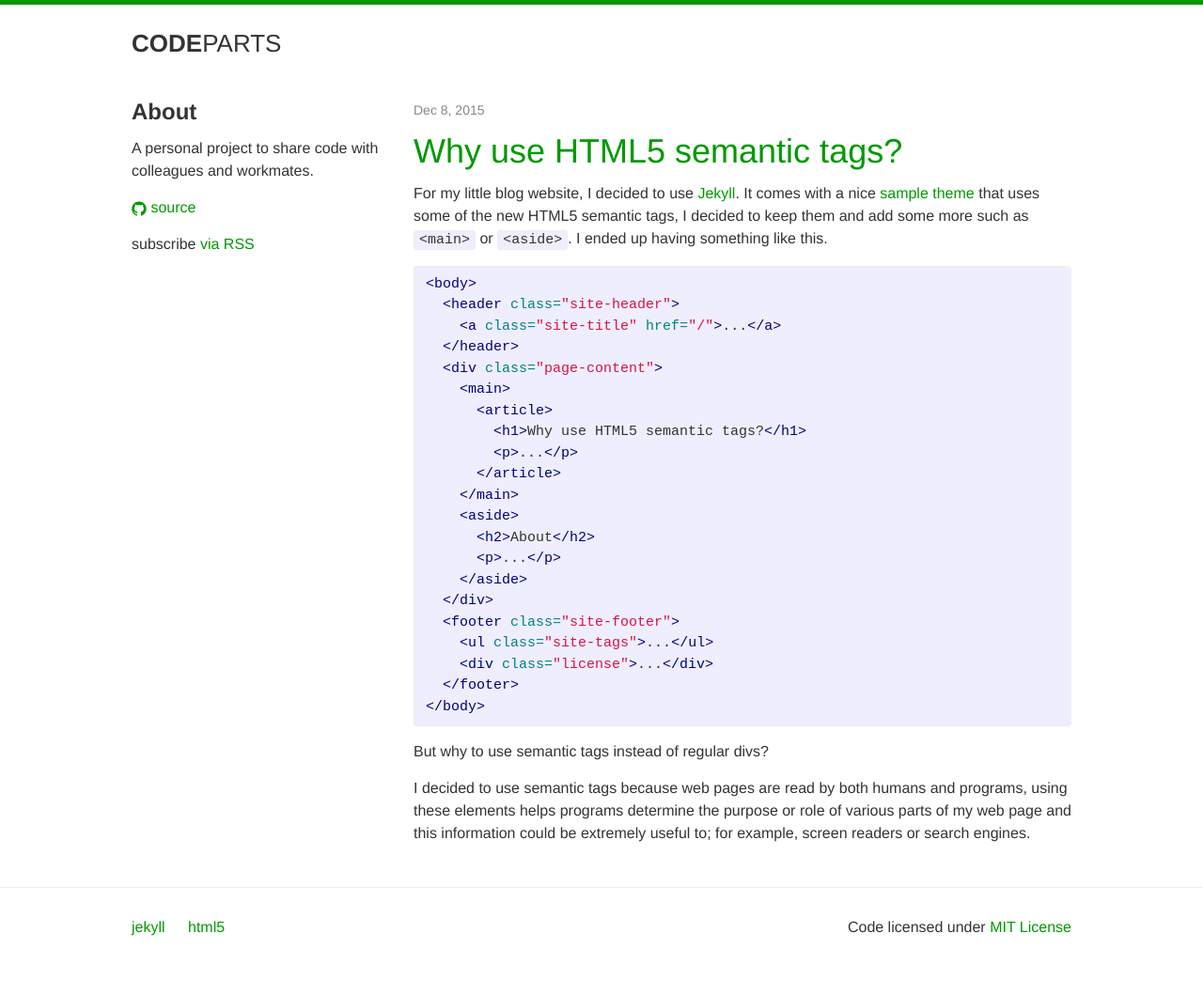
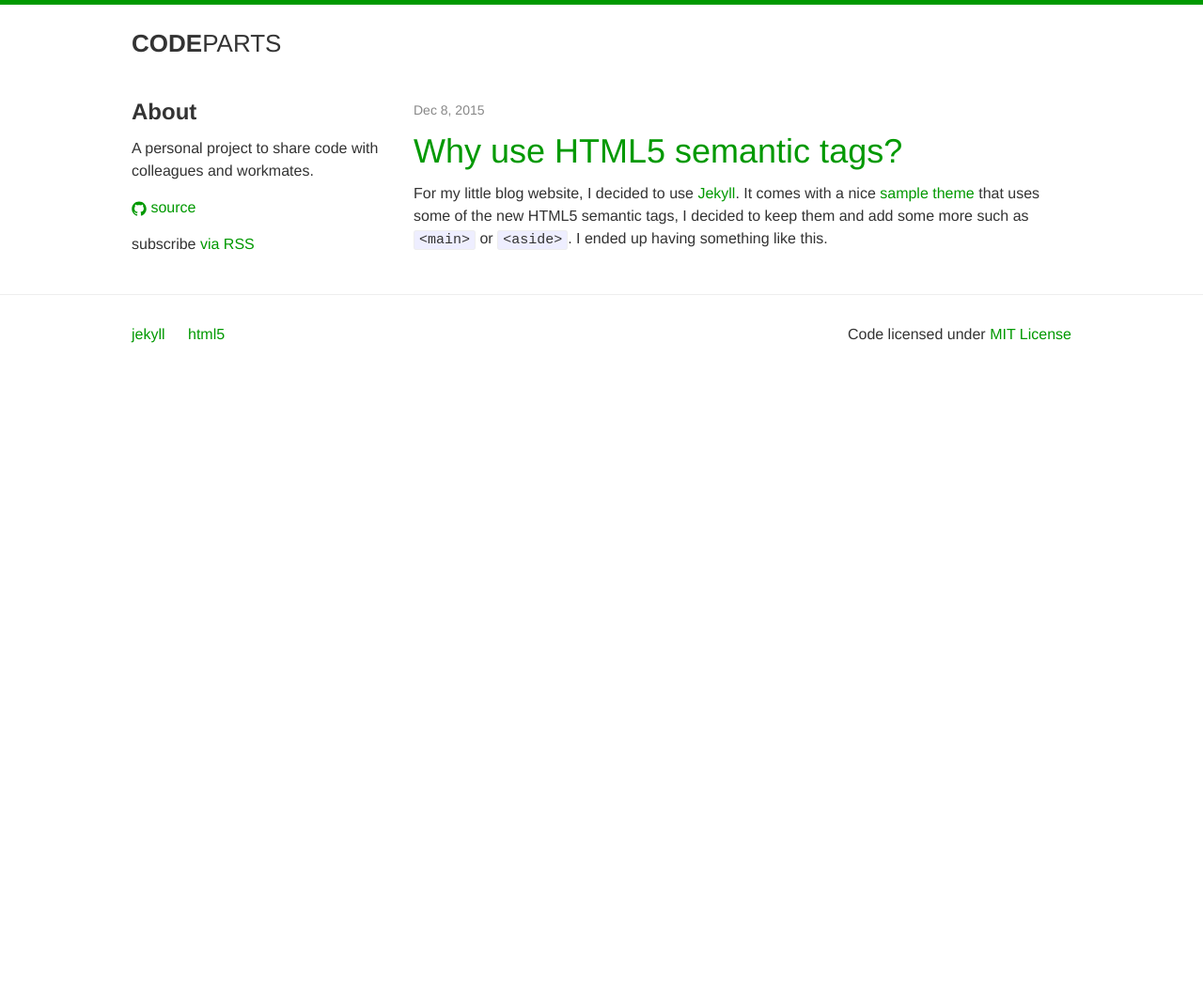
Before and after one commit to mr-jordan/codeparts, a Jekyll site: the page built from index.html, in a window 1280 px wide. Shown: the whole page at 94% size. Built offline with Jekyll 4.4.1, drawn with Linux system fonts in a browser that asks for light colours; after the commit the page ends 900 px from its top, so only the background shows below that; part of the change alters nothing that is shown.

```diff
--- a/_config.yml
+++ b/_config.yml
@@ -14,6 +14,7 @@ baseurl: "" # the subpath of your site, e.g. /blog
 url: "http://code.parts" # the base hostname & protocol for your site
 github_repository: paucasas/codeparts
 permalink: pretty
+excerpt_separator: "<!--more-->"
 sass:
   style: compressed
 
--- a/_posts/2015-12-08-why-use-html5-semantic-tags.markdown
+++ b/_posts/2015-12-08-why-use-html5-semantic-tags.markdown
@@ -5,6 +5,8 @@ date:   2015-12-08 21:00:00 +0100
 tags: jekyll html5
 ---
 For my little blog website, I decided to use [Jekyll][jekyll]. It comes with a nice [sample theme][jekyll-new] that uses some of the new HTML5 semantic tags, I decided to keep them and add some more such as `<main>` or `<aside>`. I ended up having something like this.
+
+<!--more-->
 
 {% highlight html %}
 <body>
```
